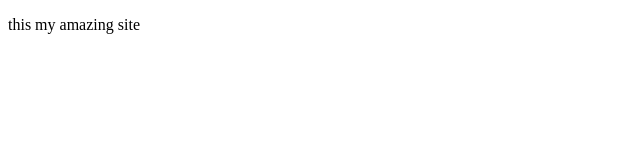
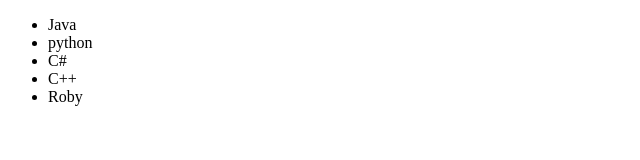
Before and after one commit to Bakr-techcampus/classwork, a plain HTML site: page index.html in a window 1280 px wide. Shown: the whole page, without its empty margins (0-640 px from the left). Drawn offline with Linux system fonts and the light colour scheme.

Commit message:
added list in sample branch

```diff
--- a/index.html
+++ b/index.html
@@ -4,6 +4,14 @@
 	<title>Git tutorial</title>
 </head>
 <body>
-  <p>this my amazing site</p>
+ <section>
+ 	<ul>
+ 		<li>Java</li>
+ 		<li>python</li>
+ 		<li>C#</li>
+ 		<li>C++</li>
+ 		<li>Roby</li>
+ 	</ul>
+ </section>
 </body>
 </html>
```
